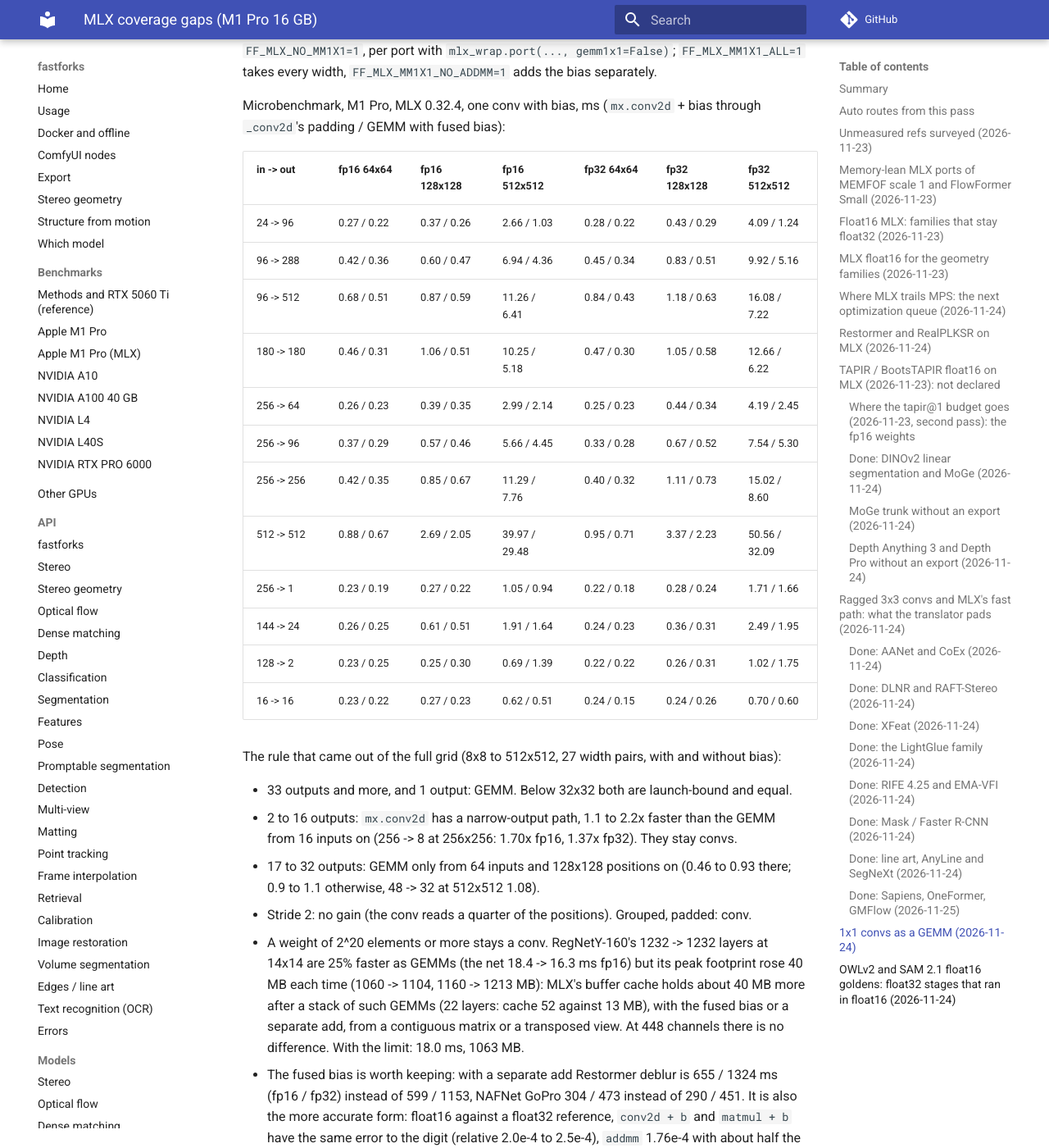
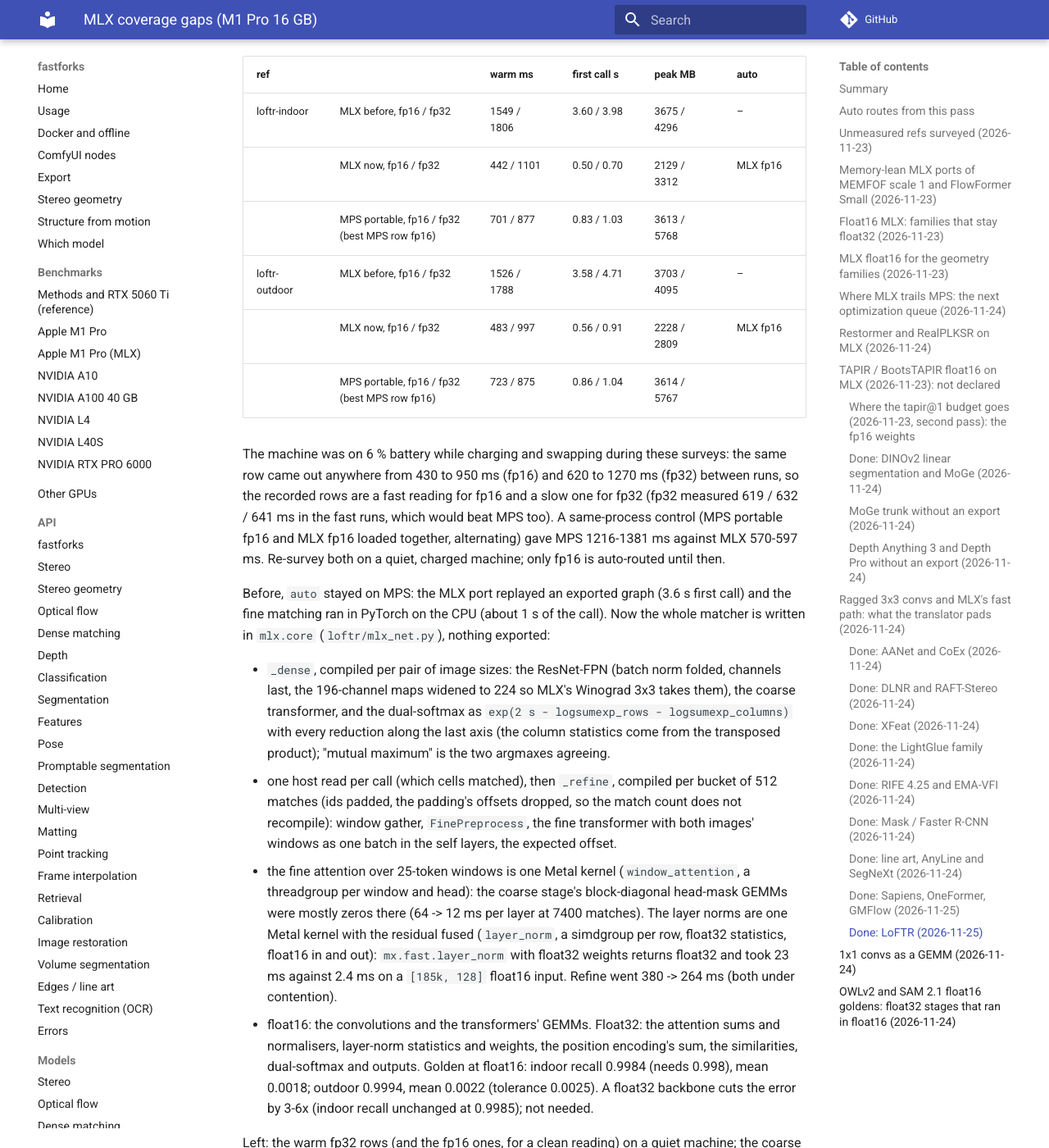
Before and after one commit to kleinicke/fastforks, an MkDocs documentation site: the page built from docs/plans/mlx-coverage-gaps.md, in a window 1280 px wide and 1400 px high, scrolled down 67248 px. Shown: the whole window at 82% size. Built offline with MkDocs 1.6.1 and Material for MkDocs 9.7.7, drawn with Linux system fonts in a browser that asks for light colours; comment, search, counter and statistics services are not loaded; some of the changed text lies outside the part shown.

Commit message:
LoFTR: MLX survey rows, auto-routed to MLX in float16
M1 Pro, 768x1024: fp16 442 / 483 ms (indoor / outdoor) against MPS 701 /
723 ms, a 0.5 s first call and 2.1-2.2 GB peak against 3.6 GB. Float32
rows were taken in a throttled run and stay on MPS for now.

Co-Authored-By: Claude Opus 5.5 <noreply@anthropic.com>

```diff
--- a/docs/plans/mlx-coverage-gaps.md
+++ b/docs/plans/mlx-coverage-gaps.md
@@ -465,7 +465,7 @@ family `mlx.py`, re-survey the family's refs, regenerate `apple_mlx.json`.
 | 0.78, 0.84 (were 2.7, 1.7) | aanet-sceneflow, aanet-plus | done, both auto-routed to MLX: hand-written network, grouped offset convolutions split per group ("Done: AANet and CoEx" below) |
 | 0.89 (was 2.5) | coex-sceneflow | done, auto-routed to MLX: hand-written network, a quarter of the MPS peak ("Done: AANet and CoEx" below) |
 | 0.79, 0.74 (were 2.5, 1.7) | rife-4.25-lite, rife-4.25 | done, all three RIFE refs auto-routed to MLX: hand-written network, the warps and resizes as Metal kernels ("Done: RIFE 4.25 and EMA-VFI" below) |
-| 2.2 | loftr-indoor/outdoor | fine matching runs on the CPU (geometry agent) |
+| 0.63, 0.67 (were 2.2) | loftr-indoor/outdoor | done, both auto-routed to MLX: hand-written matcher, fine matching on the GPU, window attention and layer norm as Metal kernels ("Done: LoFTR" below) |
 | 0.49 (was 2.2) | aliked-lightglue | done, auto-routed to MLX: ALIKED in MLX operations without the full-resolution descriptor map, `MlxLightGlue` ("Done: the LightGlue family" below) |
 | 2.2, 1.8, 1.7 | efficientvit-sam-l0/xl1/xl0 | the ben2/EfficientViT-SAM agent is on it |
 | 0.71, 0.66 (were 2.0, 1.9) | mask-rcnn, faster-rcnn r50-fpn | done, both auto-routed to MLX: hand-written network, RoIAlign as one Metal kernel over all levels ("Done: Mask / Faster R-CNN" below) |
@@ -1297,6 +1297,50 @@ Left:
   re-surveyed. Their rows in the tables are from the old graph.
 - sapiens-seg-1b: the golden passes on the new network; not surveyed.
 
+### Done: LoFTR (2026-11-25)
+
+M1 Pro, 768x1024 (matched at long side 840), all four MLX goldens pass (`tools/speed_survey.py`; MLX/MPS above is
+the float16 row against the best MPS row):
+
+| ref | | warm ms | first call s | peak MB | auto |
+|---|---|---|---|---|---|
+| loftr-indoor | MLX before, fp16 / fp32 | 1549 / 1806 | 3.60 / 3.98 | 3675 / 4296 | – |
+| | MLX now, fp16 / fp32 | 442 / 1101 | 0.50 / 0.70 | 2129 / 3312 | MLX fp16 |
+| | MPS portable, fp16 / fp32 (best MPS row fp16) | 701 / 877 | 0.83 / 1.03 | 3613 / 5768 | |
+| loftr-outdoor | MLX before, fp16 / fp32 | 1526 / 1788 | 3.58 / 4.71 | 3703 / 4095 | – |
+| | MLX now, fp16 / fp32 | 483 / 997 | 0.56 / 0.91 | 2228 / 2809 | MLX fp16 |
+| | MPS portable, fp16 / fp32 (best MPS row fp16) | 723 / 875 | 0.86 / 1.04 | 3614 / 5767 | |
+
+The machine was on 6 % battery while charging and swapping during these surveys: the same row came out anywhere
+from 430 to 950 ms (fp16) and 620 to 1270 ms (fp32) between runs, so the recorded rows are a fast reading for fp16 and
+a slow one for fp32 (fp32 measured 619 / 632 / 641 ms in the fast runs, which would beat MPS too). A same-process
+control (MPS portable fp16 and MLX fp16 loaded together, alternating) gave MPS 1216-1381 ms against MLX 570-597 ms.
+Re-survey both on a quiet, charged machine; only fp16 is auto-routed until then.
+
+Before, `auto` stayed on MPS: the MLX port replayed an exported graph (3.6 s first call) and the fine matching ran in
+PyTorch on the CPU (about 1 s of the call). Now the whole matcher is written in `mlx.core` (`loftr/mlx_net.py`),
+nothing exported:
+
+- `_dense`, compiled per pair of image sizes: the ResNet-FPN (batch norm folded, channels last, the 196-channel maps
+  widened to 224 so MLX's Winograd 3x3 takes them), the coarse transformer, and the dual-softmax as
+  `exp(2 s - logsumexp_rows - logsumexp_columns)` with every reduction along the last axis (the column statistics
+  come from the transposed product); "mutual maximum" is the two argmaxes agreeing.
+- one host read per call (which cells matched), then `_refine`, compiled per bucket of 512 matches (ids padded,
+  the padding's offsets dropped, so the match count does not recompile): window gather, `FinePreprocess`, the fine
+  transformer with both images' windows as one batch in the self layers, the expected offset.
+- the fine attention over 25-token windows is one Metal kernel (`window_attention`, a threadgroup per window and
+  head): the coarse stage's block-diagonal head-mask GEMMs were mostly zeros there (64 -> 12 ms per layer at 7400
+  matches). The layer norms are one Metal kernel with the residual fused (`layer_norm`, a simdgroup per row, float32
+  statistics, float16 in and out): `mx.fast.layer_norm` with float32 weights returns float32 and took 23 ms against
+  2.4 ms on a `[185k, 128]` float16 input. Refine went 380 -> 264 ms (both under contention).
+- float16: the convolutions and the transformers' GEMMs. Float32: the attention sums and normalisers, layer-norm
+  statistics and weights, the position encoding's sum, the similarities, dual-softmax and outputs. Golden at float16:
+  indoor recall 0.9984 (needs 0.998), mean 0.0018; outdoor 0.9994, mean 0.0022 (tolerance 0.0025). A float32 backbone
+  cuts the error by 3-6x (indoor recall unchanged at 0.9985); not needed.
+
+Left: the warm fp32 rows (and the fp16 ones, for a clean reading) on a quiet machine; the coarse attention still uses
+the head-mask GEMMs (two `[L, 256] x [256, 256]` products per layer, cheap at 15k tokens).
+
 ## 1x1 convs as a GEMM (2026-11-24)
 
 The Restormer lead as a translator rule: a dense 1x1 stride-1 unpadded conv on the channels-last data is
```
Also changed, not shown: docs/benchmarks.md (+2 -2 lines), docs/devices/apple-m1-pro-mlx-16gb.md (+2 -2 lines), 2 other files.
